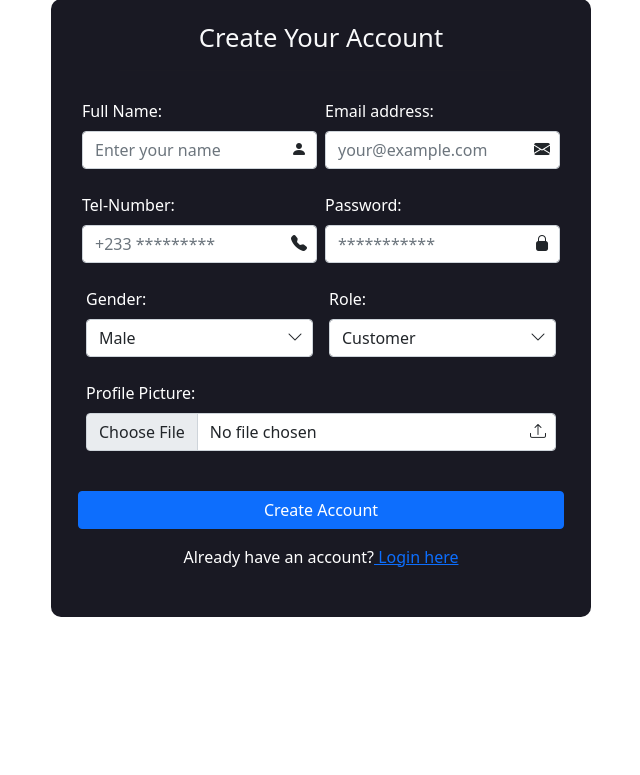
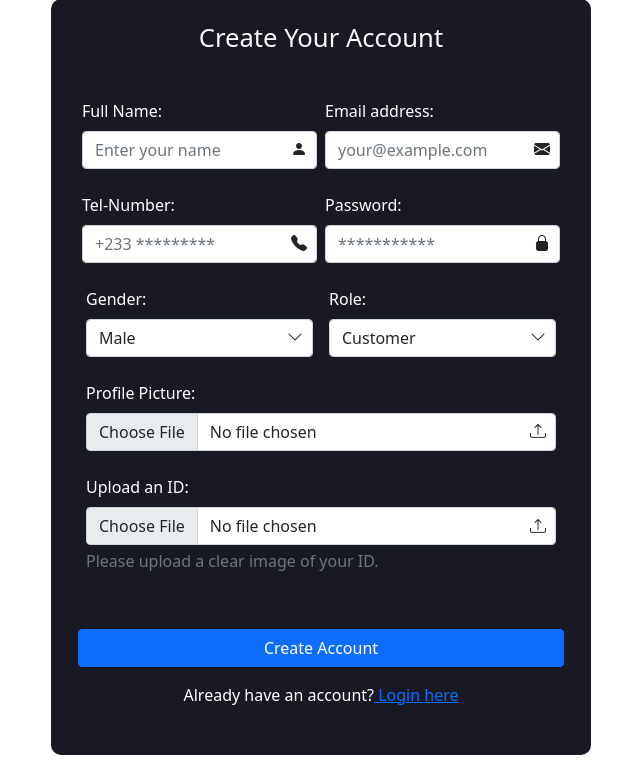
Before and after one commit to saeedmuqsin/Repair-hub-project, a Flask app: page /register in a window 1280 px wide. Shown: the part 173-948 px from the top of the page, without its empty margins (319-959 px from the left). Before the commit the page ends 790 px from the top, so only its background shows below. Run offline with Flask 3, Linux system fonts and the light colour scheme; some libraries are stand-ins or nearby versions.

Commit message:
changes in register template

```diff
--- a/App/Technicians/templates/technicians/technicians.base.html
+++ b/App/Technicians/templates/technicians/technicians.base.html
@@ -20,7 +20,10 @@
 
   <!-- Sidebar -->
   <div id="sidebar" class="sidebar">
-    <h3>Fix<strong>Point</strong></h3>
+    <div class="sidebar-header">
+      <img src="{{ url_for('users.static', filename = 'images/brand-logo.png')}}" alt="">
+      <h3>Fix<strong> Point</strong></h3>
+    </div>
     <a href="/technician/dashboard" class="active"><i class="bi bi-speedometer2 me-2"></i><span>Dashboard</span></a>
     <a href="/technician/bookings"><i class="bi bi-laptop me-2"></i><span>Bookings</span></a>
     <a href="/technician/activities"><i class="bi bi-activity"></i><span class="mx-2"> Activities</span></a>
--- a/App/Technicians/templates/technicians/technicians.bookings.html
+++ b/App/Technicians/templates/technicians/technicians.bookings.html
@@ -35,7 +35,7 @@
 
 {% block content %}
 <div class="container my-4">
-  <h2 class="text-center mb-4">Bookings to Accept</h2>
+  <h2 class="text-center mb-4">Bookings History</h2>
   <div class="table-container"></div>
     <div class="table-responsive">
       <table class="table table-hover align-middle bg-light">
--- a/App/static/css/FormStyle.css
+++ b/App/static/css/FormStyle.css
@@ -44,6 +44,7 @@ img.logo {
 }
 .input_group {
   position: relative;
+  display: block;
 }
 
 .input_group i{
@@ -78,6 +79,7 @@ img.logo {
 }
 
 @media screen and (max-width: 480px) {
+
     img.logo {
         width: 70px;
         height: 70px;
@@ -85,10 +87,12 @@ img.logo {
     }
   .login_container,
   .register_container{
+    display: block;
     width: 90%;
-    height: 420px;
-    margin: 70px auto 20px auto;
+    height: 580px;
+    margin: 50px auto 0px auto;
     padding: 25px;
+    font-size: 0.7rem;
   }
 
   .alert {
--- a/App/templates/Register.html
+++ b/App/templates/Register.html
@@ -50,7 +50,7 @@
                     </div>
 
                     <div class="form-input-group">
-                        <div class="mb-4 mx-2 input_group w-50">
+                        <div class="mb-4 mx-2 input_group w-100">
                             <label for="email" class="form-label">Gender:</label>
                             <select type="text" class="form-control w-100" id="gender" name="gender" placeholder="+12-5405-4030">
                                 <option value="male">Male</option>
@@ -59,7 +59,7 @@
                             </select>
                             <i class="bi bi-chevron-down text-dark"></i>
                         </div>
-                        <div class="mb-4 mx-2 input_group w-50">
+                        <div class="mb-4 mx-2 input_group w-100">
                             <label for="role" class="form-label">Role:</label>
                             <select type="text" class="form-control w-100" id="role" name="role">
                                 <option value="customer">Customer</option>
@@ -76,6 +76,15 @@
                         </div>
                     </div>
 
+                    <div class="form-input-group">
+                        <div class="mb-4 mx-2 input_group w-100">
+                            <label for="profile_picture" class="form-label">Upload an ID:</label>
+                            <input class="form-control w-100" type="file" id="profile_picture" name="profile-picture" required>
+                            <i class="bi bi-upload text-dark" style="top: 35%;"></i>
+                            <p class="text-muted mt-1">Please upload a clear image of your ID.</p>
+                        </div>
+                    </div>
+
 
                     <button type="submit" class="btn btn-primary w-100 mt-3 ">Create Account</button>
                     <p class="text-center mt-3 mb-0">Already have an account?<a href="/login" class="text-no-decoration"> Login here</a></p>
```
Also changed, not shown: App/Technicians/static/technicians/css/base.css (+20 -3 lines), App/Users/templates/users/history.html (+1 -1 lines).
